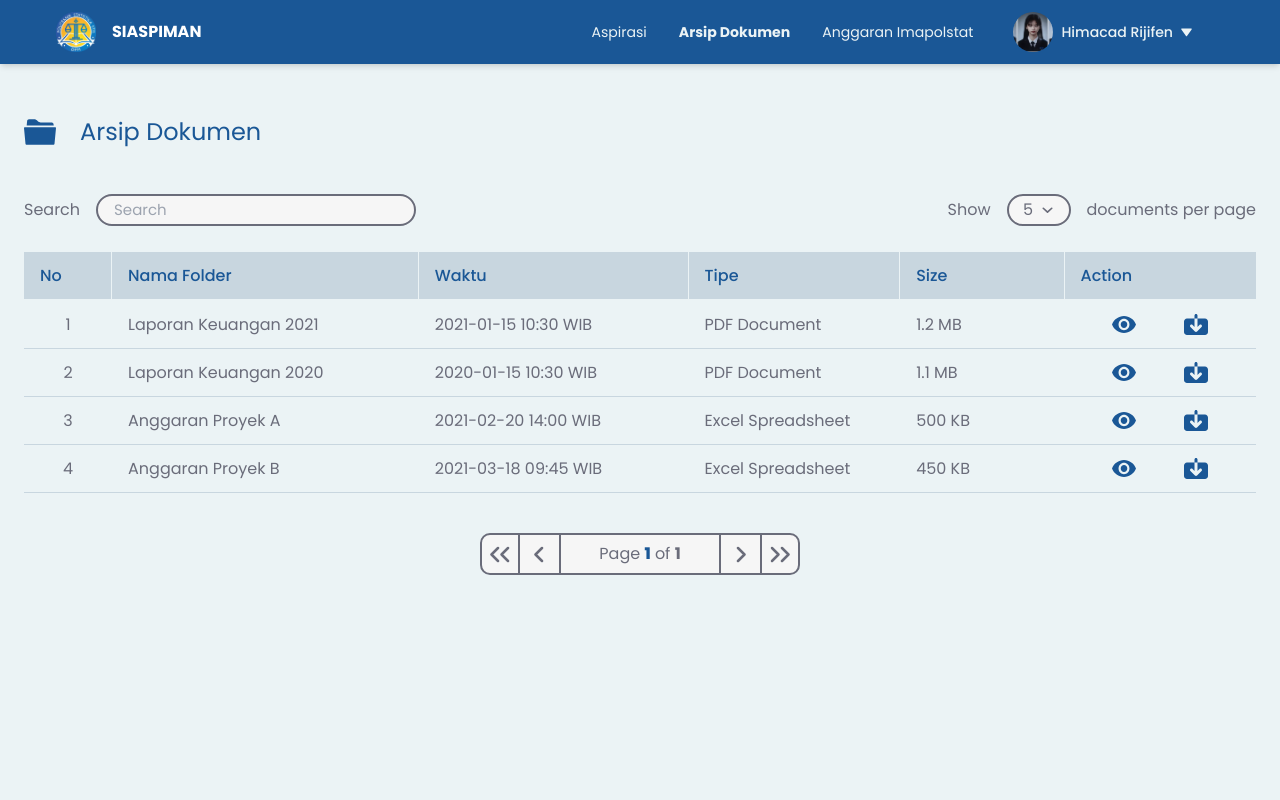
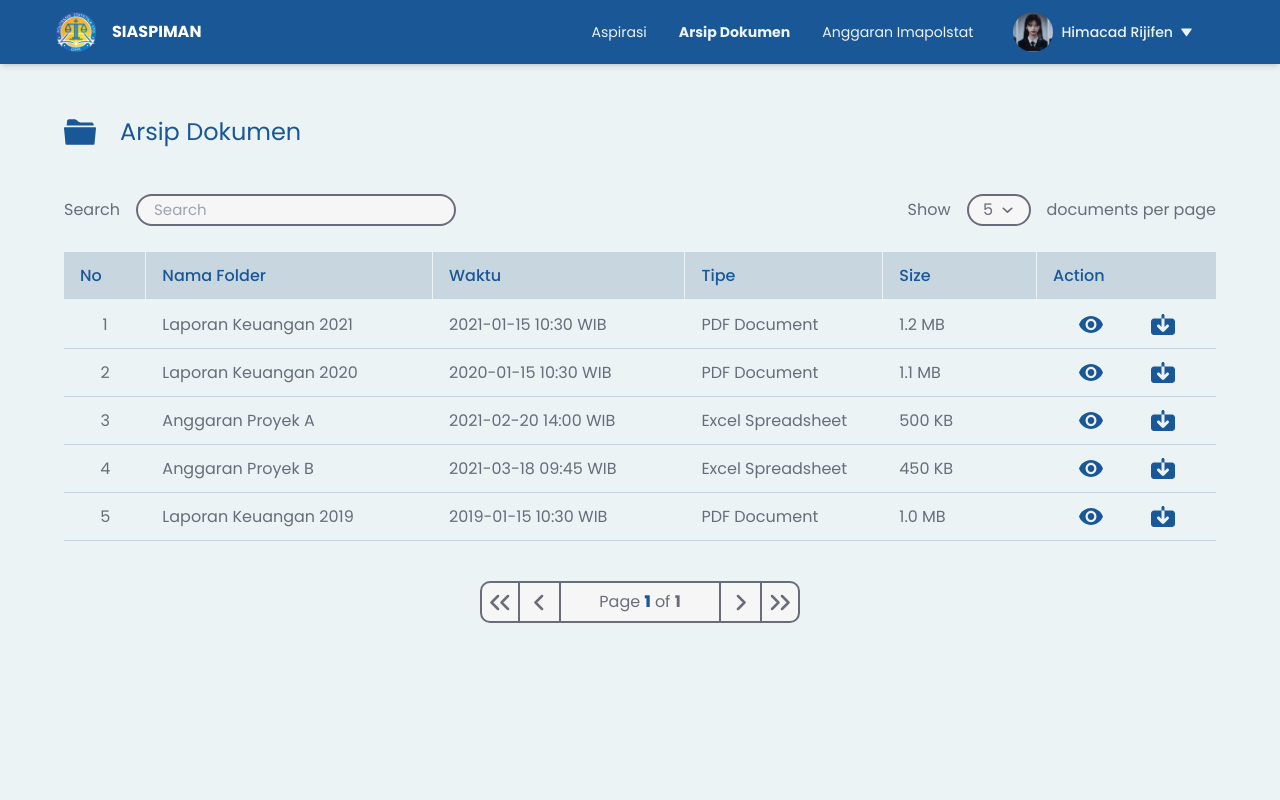
Before and after one commit to Hima-1/IMK-3SI1-KEL1-DPM-2024, a Vue app: page /dashboard/arsip-dokumen in a window 1280 px wide. Shown: the top 800 px of the page. Built offline with nearby package versions, Linux system fonts and the light colour scheme.

Commit message:
Dropdown tabel

```diff
--- a/src/components/Dashboard/Anggaran/Table.vue
+++ b/src/components/Dashboard/Anggaran/Table.vue
@@ -1,6 +1,6 @@
 <template>
   <div class="px-12 w-full flex flex-col overflow-x-auto">
-    <TableSearch @search="handleSearchRows" />
+    <TableSearch @search="handleSearchRows" @showChange="handleShowChange" />
 
     <div class="w-full mt-6 overflow-x-auto">
       <div class="min-w-[800px]">
@@ -49,7 +49,7 @@ export default {
     ...mapGetters('anggaran', ['paginatedRows', 'totalPages']),
   },
   methods: {
-    ...mapActions('anggaran', ['updateCurrentPage', 'searchRows']),
+    ...mapActions('anggaran', ['updateCurrentPage', 'searchRows', 'updateItemsPerPage']),
     handleNavigateToDetail(id) {
       this.$emit('navigateToDetail', id);
     },
@@ -59,6 +59,9 @@ export default {
     handleSearchRows(query) {
       this.searchRows(query);
     },
+    handleShowChange(newNumber) {
+      this.updateItemsPerPage(newNumber);
+    },
   },
 };
 </script>
--- a/src/components/Dashboard/Arsip/Table.vue
+++ b/src/components/Dashboard/Arsip/Table.vue
@@ -1,6 +1,6 @@
 <template>
   <div class="w-full flex flex-col overflow-x-auto">
-    <TableSearch @search="searchRows" />
+    <TableSearch @search="searchRows" @showChange="handleShowChange" />
 
     <div class="w-full mt-6 overflow-x-auto">
       <div class="min-w-[800px]">
@@ -67,8 +67,11 @@ export default {
     searchRows(query) {
       this.$emit("search", query);
     },
+    handleShowChange(newNumber) {
+      this.$emit("update:itemsPerPage", newNumber);
+    },
   },
-};
+}
 </script>
 
 <style scoped>
--- a/src/components/Dashboard/Umum/TableSearch.vue
+++ b/src/components/Dashboard/Umum/TableSearch.vue
@@ -16,10 +16,28 @@
       <p class="show-text text-[#6A6C7A] font-poppins text-2xl leading-[2.25rem] text-left">
         Show
       </p>
-      <div class="number-box lg:w-[5.8125rem] lg:h-[2.8125rem] rounded-[1.40625rem] border-2 border-[#6A6C7A] bg-[#F6F6F6] flex items-center justify-center space-x-2">
-        <p class="number-text text-[#6A6C7A] font-poppins text-lg">5</p>
-        <img src="@/assets/icon/arrow-down-search.svg" alt="Sort Icon" class="w-[0.8125rem] h-[0.40625rem] flex-shrink-0"/>
+      <div class="relative">
+        <div
+            @click="toggleDropdown"
+            class="number-box lg:w-[5.8125rem] lg:h-[2.8125rem] rounded-[1.40625rem] border-2 border-[#6A6C7A] bg-[#F6F6F6] flex items-center justify-center space-x-2 cursor-pointer"
+        >
+          <p class="number-text text-[#6A6C7A] font-poppins text-lg">{{ selectedNumber }}</p>
+          <img src="@/assets/icon/arrow-down-search.svg" alt="Sort Icon" class="w-[0.8125rem] h-[0.40625rem] flex-shrink-0"/>
+        </div>
+        <div v-if="showDropdown" class="absolute z-10 mt-2 w-full rounded-md bg-white shadow-lg">
+          <ul class="py-1">
+            <li
+                v-for="number in numbers"
+                :key="number"
+                @click="selectNumber(number)"
+                class="cursor-pointer px-4 py-2 text-[#6A6C7A] hover:bg-gray-200"
+            >
+              {{ number }}
+            </li>
+          </ul>
+        </div>
       </div>
+
       <p class="documents-text text-[#6A6C7A] font-poppins text-2xl leading-[2.25rem]">
         documents per page
       </p>
@@ -30,9 +48,24 @@
 <script>
 export default {
   name: 'TableSearch',
+  data() {
+    return {
+      showDropdown: false,
+      selectedNumber: 5,
+      numbers: [5, 10, 15, 20, 25]
+    };
+  },
   methods: {
     onSearch(event) {
       this.$emit('search', event.target.value);
+    },
+    toggleDropdown() {
+      this.showDropdown = !this.showDropdown;
+    },
+    selectNumber(number) {
+      this.selectedNumber = number;
+      this.showDropdown = false;
+      this.$emit('showChange', number);
     }
   }
 }
--- a/src/store/modules/anggaran.js
+++ b/src/store/modules/anggaran.js
@@ -66,7 +66,12 @@ const mutations = {
         state.searchQuery = query;
         state.currentPage = 1;
     },
+    updateItemsPerPage(state, newNumber) {
+        state.itemsPerPage = newNumber;
+        state.currentPage = 1;
+    },
 };
+
 
 const actions = {
     updateCurrentPage({ commit }, newPage) {
@@ -75,7 +80,11 @@ const actions = {
     searchRows({ commit }, query) {
         commit('searchRows', query);
     },
+    updateItemsPerPage({ commit }, newNumber) {
+        commit('updateItemsPerPage', newNumber);
+    },
 };
+
 
 export default {
     namespaced: true,
--- a/src/store/modules/arsip.js
+++ b/src/store/modules/arsip.js
@@ -52,6 +52,20 @@ const state = {
                 { namaFile: 'Realisasi.xlsx', size: '250 KB', tipe: 'Excel Spreadsheet' },
             ]
         },
+        {
+            id: 5,
+            no: 5,
+            namaFolder: 'Laporan Keuangan 2019',
+            waktu: '2019-01-15 10:30 WIB',
+            tipe: 'PDF Document',
+            size: '1.0 MB',
+            isiFolder: [
+                { namaFile: 'Q1.pdf', size: '250 KB', tipe: 'PDF Document' },
+                { namaFile: 'Q2.pdf', size: '250 KB', tipe: 'PDF Document' },
+                { namaFile: 'Q3.pdf', size: '250 KB', tipe: 'PDF Document' },
+                { namaFile: 'Q4.pdf', size: '250 KB', tipe: 'PDF Document' },
+            ]
+        },
     ],
     currentPage: 1,
     itemsPerPage: 5,
@@ -89,7 +103,12 @@ const mutations = {
         state.searchQuery = query;
         state.currentPage = 1;
     },
+    updateItemsPerPage(state, newNumber) {
+        state.itemsPerPage = newNumber;
+        state.currentPage = 1;
+    },
 };
+
 
 const actions = {
     updateCurrentPage({ commit }, newPage) {
@@ -101,6 +120,9 @@ const actions = {
     getFolderContents({ getters }, folderId) {
         return getters.folderContents(folderId);
     },
+    updateItemsPerPage({ commit }, newNumber) {
+        commit('updateItemsPerPage', newNumber);
+    },
 };
 
 export default {
--- a/src/views/Anggaran.vue
+++ b/src/views/Anggaran.vue
@@ -1,5 +1,5 @@
 <template>
-  <div class="bg-[#ebf3f5] p-6 pb-16 pt-0 min-h-screen flex justify-center">
+  <div class="bg-[#ebf3f5] p-6 pb-16 pt-0 min-h-screen flex justify-center anggaran">
     <div class="w-full max-w-full md:max-w-[1660px] flex flex-col">
       <AnggaranHeader />
 
@@ -21,7 +21,9 @@
           @navigateToDetail="navigateToDetail"
           @update:currentPage="updateCurrentPageHandler"
           @search="searchRowsHandler"
+          @showChange="updateItemsPerPageHandler"
       />
+
     </div>
   </div>
 </template>
@@ -56,7 +58,7 @@ export default {
     };
   },
   methods: {
-    ...mapActions('anggaran', ['updateCurrentPage', 'searchRows']),
+    ...mapActions('anggaran', ['updateCurrentPage', 'searchRows', 'updateItemsPerPage']),
     navigateToDetail(id) {
       this.currentFolder = this.paginatedRows.find(row => row.id === id);
       this.showDetail = true;
@@ -75,6 +77,9 @@ export default {
     searchRowsHandler(query) {
       this.searchRows(query);
     },
+    updateItemsPerPageHandler(newNumber) {
+      this.updateItemsPerPage(newNumber);
+    },
   },
 };
 </script>
@@ -83,8 +88,11 @@ export default {
 <style scoped>
 @import url('https://fonts.googleapis.com/css2?family=Poppins:wght@400&display=swap');
 
-.font-poppins {
-  font-family: 'Poppins', sans-serif;
+@media (min-width: 1280px) {
+  .anggaran {
+    padding-left: 4rem;
+    padding-right: 4rem;
+  }
 }
 
 @media (max-width: 800px) {
--- a/src/views/Arsip.vue
+++ b/src/views/Arsip.vue
@@ -1,5 +1,5 @@
 <template>
-  <div class="bg-[#ebf3f5] p-6 pb-16 pt-0 min-h-screen flex justify-center">
+  <div class="bg-[#ebf3f5] p-6 pb-16 pt-0 min-h-screen flex justify-center arsip">
     <div class="w-full max-w-[1660px] flex flex-col overflow-x-auto">
       <ArsipHeader
           :showDetail="showDetail"
@@ -15,6 +15,7 @@
             @viewDetails="viewDetails"
             @update:currentPage="updateCurrentPageHandler"
             @search="searchRowsHandler"
+            @showChange="updateItemsPerPageHandler"
         />
       </div>
     </div>
@@ -55,7 +56,7 @@ export default {
     };
   },
   methods: {
-    ...mapActions('arsip', ['updateCurrentPage', 'searchRows']),
+    ...mapActions('arsip', ['updateCurrentPage', 'searchRows', 'updateItemsPerPage']),
     viewDetails(row) {
       this.currentFolder = row;
       this.showDetail = true;
@@ -70,6 +71,18 @@ export default {
     searchRowsHandler(query) {
       this.searchRows(query);
     },
+    updateItemsPerPageHandler(newNumber) {
+      this.updateItemsPerPage(newNumber);
+    },
   },
 };
 </script>
+
+<style scoped>
+@media (min-width: 1280px) {
+  .arsip {
+    padding-left: 4rem;
+    padding-right: 4rem;
+  }
+}
+</style>
--- a/src/views/DetailAnggaran.vue
+++ b/src/views/DetailAnggaran.vue
@@ -1,5 +1,5 @@
 <template>
-  <div class="bg-[#ebf3f5] p-6 pb-16 min-h-screen flex justify-center">
+  <div class="bg-[#ebf3f5] p-6 pb-16 min-h-screen flex justify-center detail-anggaran">
     <div class="w-full max-w-[1660px] flex flex-col overflow-x-auto">
       <Header />
       <div class="content-wrapper flex w-full justify-between mb-6 padding px-12">
@@ -73,6 +73,13 @@ export default {
 <style scoped>
 @import url('https://fonts.googleapis.com/css2?family=Poppins:wght@400&display=swap');
 
+@media (min-width: 1280px) {
+  .detail-anggaran {
+    padding-left: 4rem;
+    padding-right: 4rem;
+  }
+}
+
 @media (max-width: 1280px) {
   .font-poppins {
     font-size: 1rem;
```
